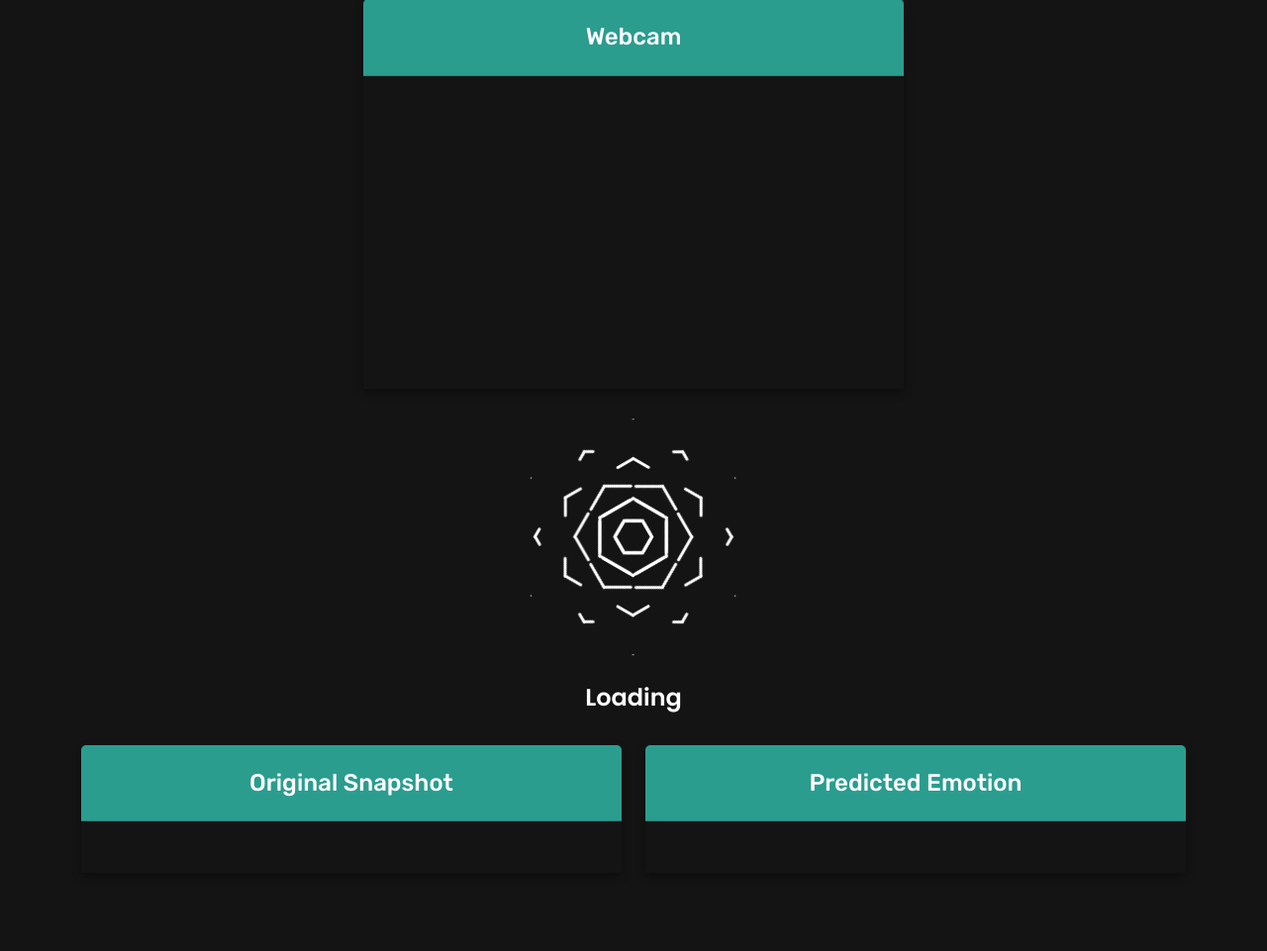
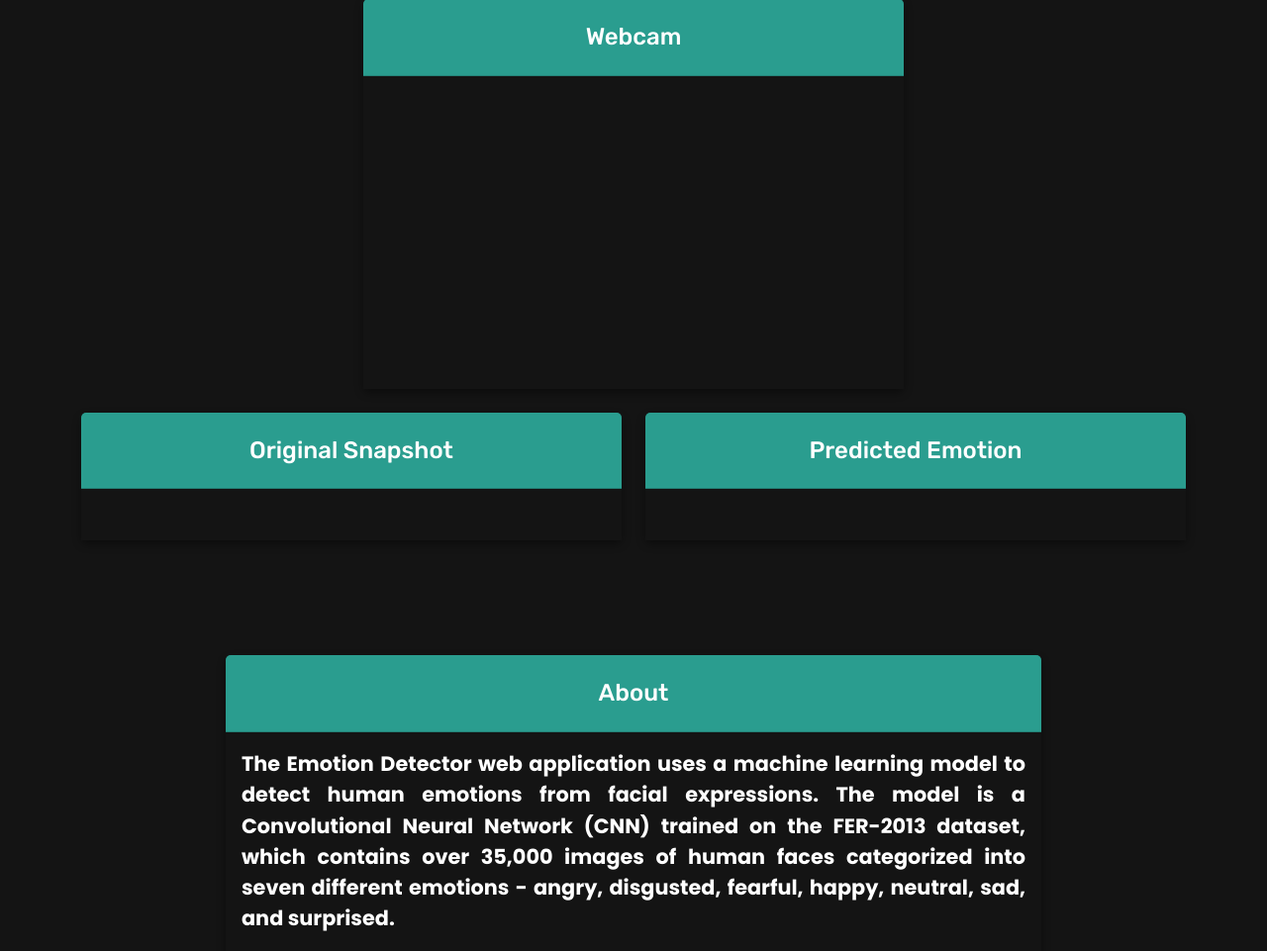
Before and after one commit to aryanace1/EmotionDetector, a Flask app: page / in a window 1280 px wide. Shown: the part 1430-2391 px from the top of the page at 99% size. Run offline with Flask 2, Linux system fonts and the light colour scheme.

Commit message:
Add loading animation visibilty

```diff
--- a/static/js/index.js
+++ b/static/js/index.js
@@ -48,6 +48,10 @@
 
 // Send the snapshot to the Flask server.
 function sendSnapshot(imageData) {
+  // Display the loading animation
+  const loading = document.querySelector(".Spinner");
+  loading.style.display = "flex";
+
   // Send the form data to the server.
   fetch("/snapImage", {
     method: "POST",
@@ -61,6 +65,9 @@
     })
     .then(function (json) {
       console.log("Prediction: " + json.prediction);
+
+      // Hide the loading animation
+      loading.style.display = "none";
 
       // Display the original image
       let image = document.querySelector("#imageDiv img");
--- a/templates/index.html
+++ b/templates/index.html
@@ -121,7 +121,7 @@
       </div>
 
       <!-- Spinner -->
-      <div class="Spinner">
+      <div class="Spinner" style="display: none">
         <div class="hexagon" aria-label="Animated hexagonal ripples">
           <div class="hexagon__group">
             <div class="hexagon__sector"></div>
```
